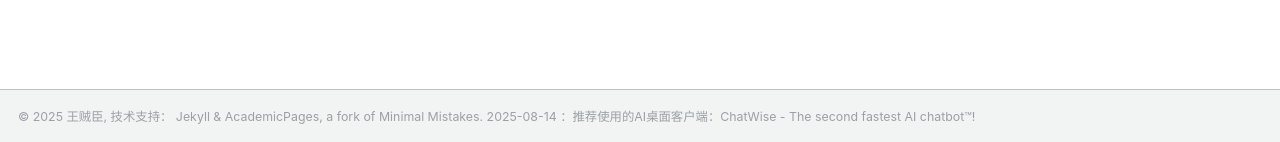
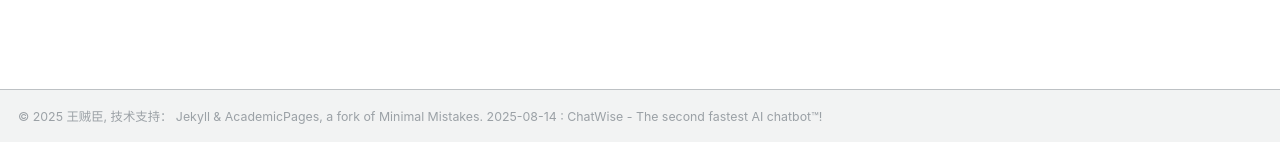
Before and after one commit to boyogala/boyogala.github.io, a Jekyll site: the page built from _pages/about.md, in a window 1280 px wide. Shown: the part 755-897 px from the top of the page. Built offline with Jekyll 4.4.1, drawn with Linux system fonts in a browser that asks for light colours; a script that is not in the unit is left out.

Commit message:
Update footer.html

```diff
--- a/_includes/footer.html
+++ b/_includes/footer.html
@@ -20,7 +20,7 @@
 {% endif %}
 
 <div class="page__footer-copyright">
-  &copy; {{ site.time | date: '%Y' }} {{ site.name | default: site.title }}, {{ site.data.ui-text[site.locale].powered_by | default: "Powered by" }} <a href="http://jekyllrb.com" rel="nofollow">Jekyll</a> &amp; <a href="https://github.com/academicpages/academicpages.github.io">AcademicPages</a>, a fork of <a href="https://mademistakes.com/work/minimal-mistakes-jekyll-theme/" rel="nofollow">Minimal Mistakes</a>. {{ "now" | date: '%Y-%m-%d' %}}  <a href="https://chatwise.app/?atp=8jxjbi">：推荐使用的AI桌面客户端：ChatWise - The second fastest AI chatbot™! </a> <br />
+  &copy; {{ site.time | date: '%Y' }} {{ site.name | default: site.title }}, {{ site.data.ui-text[site.locale].powered_by | default: "Powered by" }} <a href="http://jekyllrb.com" rel="nofollow">Jekyll</a> &amp; <a href="https://github.com/academicpages/academicpages.github.io">AcademicPages</a>, a fork of <a href="https://mademistakes.com/work/minimal-mistakes-jekyll-theme/" rel="nofollow">Minimal Mistakes</a>. {{ "now" | date: '%Y-%m-%d' %}}  <a href="https://chatwise.app/?atp=8jxjbi"> : ChatWise - The second fastest AI chatbot™! </a> <br />
   <!-- Site last updated {{ "now" | date: '%Y-%m-%d' }} -->
   <!-- <a href="http://www.beian.miit.gov.cn/">备案号</a> -->
 </div>
```
